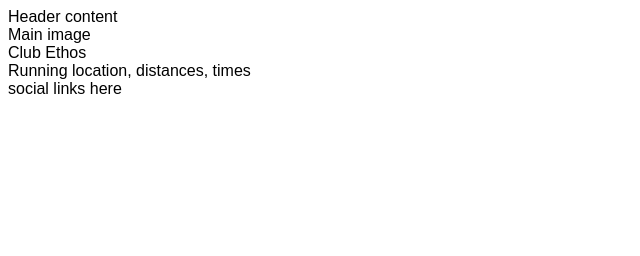
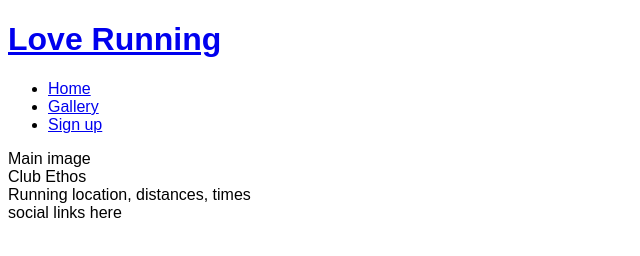
Before and after one commit to Lorenaaas/Love-Running, a plain HTML site: page index.html in a window 1280 px wide. Shown: the whole page, without its empty margins (0-640 px from the left). Drawn offline with Linux system fonts and the light colour scheme.

Commit message:
Add basic header structure

```diff
--- a/index.html
+++ b/index.html
@@ -1,5 +1,6 @@
 <!DOCTYPE html>
 <html lang="en">
+
 <head>
     <meta charset="UTF-8">
     <meta http-equiv="X-UA-Compatible" content="IE=edge">
@@ -10,8 +11,25 @@
     <link rel="stylesheet" href="assets/css/style.css">
     <title>Love Running</title>
 </head>
+
 <body>
-    <header>Header content</header>
+    <header>
+        <a href="index.html">
+            <h1>Love Running</h1>
+        </a>
+    </header>
+    <nav>
+        <ul>
+            <li>
+                <a href="index.html">Home</a>
+            </li>
+            <li>
+                <a href="#">Gallery</a>
+            </li>
+            <li><a href="#">Sign up</a>
+            </li>
+        </ul>
+    </nav>
     <section>
         Main image
     </section>
@@ -25,4 +43,5 @@
         social links here
     </footer>
 </body>
+
 </html>
```
